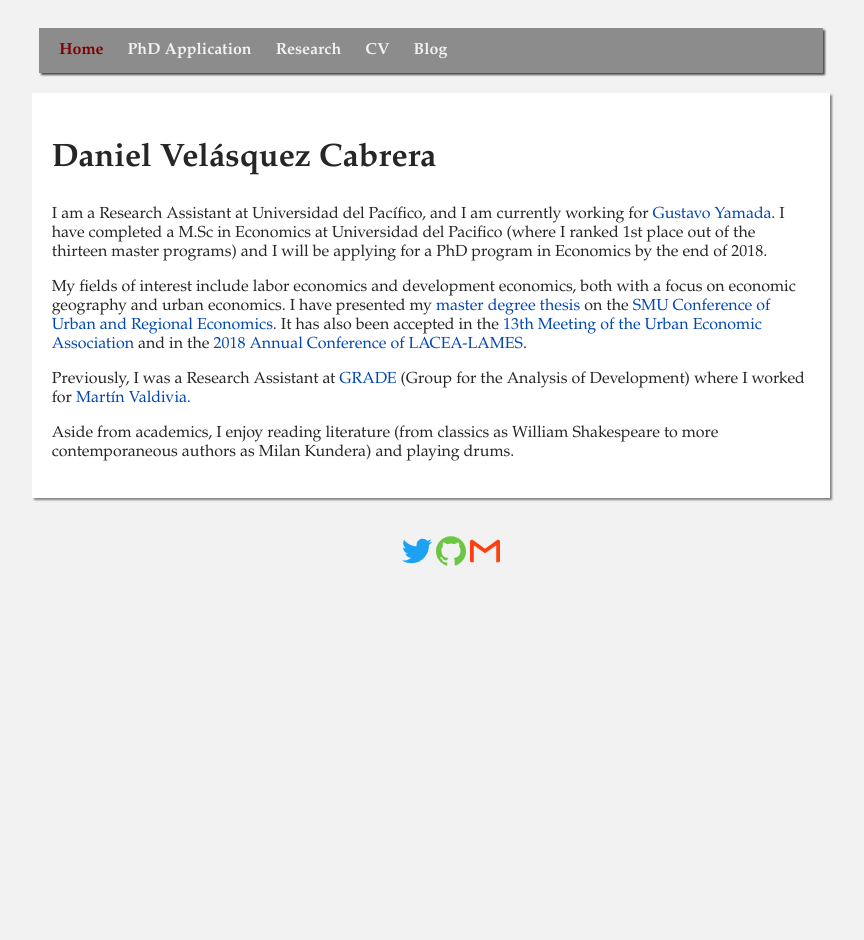
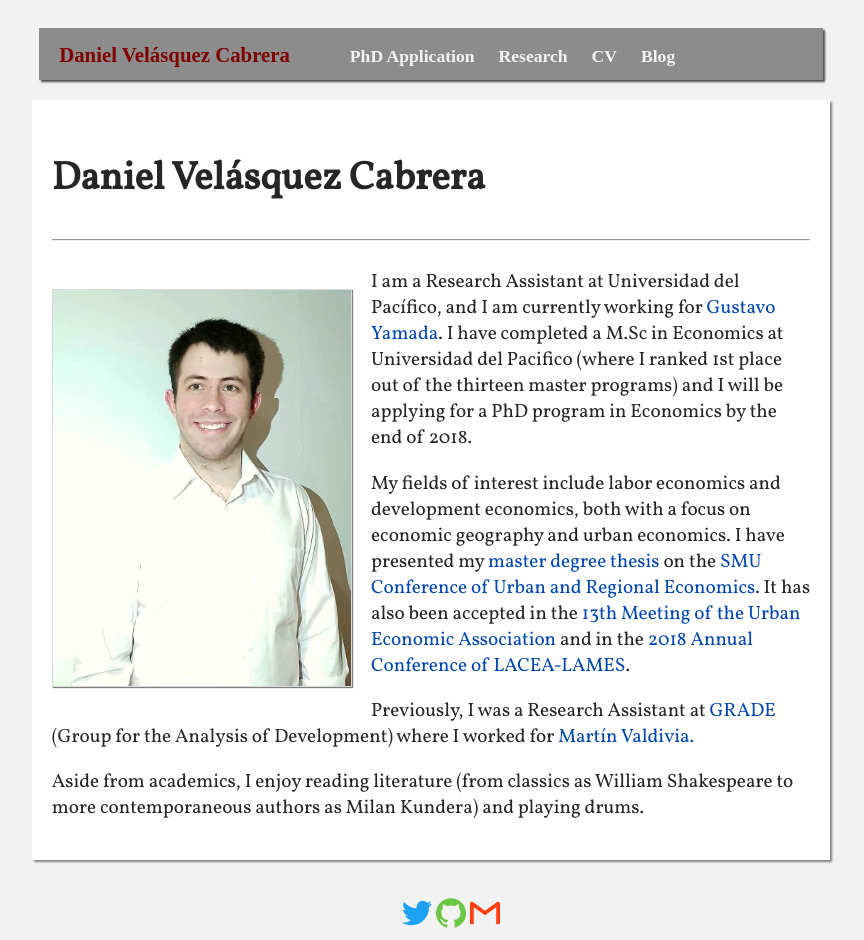
Before and after one commit to dvelasquezc/dvelasquezc.github.io, a Jekyll site: the page built from index.md, in a window 1280 px wide. Shown: the whole page, without its empty margins (209-1073 px from the left). Built offline with Jekyll 4.4.1, drawn with Linux system fonts in a browser that asks for light colours; some web fonts are replaced; before the commit the page ends 900 px from its top, so only the background shows below that.

Commit message:
pictureandothers

```diff
--- a/_includes/header.html
+++ b/_includes/header.html
@@ -3,13 +3,18 @@
 	<meta charset="utf-8">
     <meta http-equiv="X-UA-Compatible" content="IE=edge">
     <meta name="viewport" content="width=device-width, initial-scale=1">
+	<!-- Cool Font for Menu-->
+	<link href="https://fonts.googleapis.com/css?family=Cinzel" rel="stylesheet">
+	<link href="https://fonts.googleapis.com/css?family=Headland+One" rel="stylesheet">
+
+
 	</head>
 
 	<body>
 
 		<div id="menu">
-					<span>
-						<a href="{{ "/" | prepend: site.baseurl | prepend: site.url }}" {% if "/"  == page.url %} class="active" {% endif %}>Home</a>
+					<span id="name">
+						<a href="{{ "/" | prepend: site.baseurl | prepend: site.url }}" {% if "/"  == page.url %} class="active" {% endif %}>Daniel Velásquez Cabrera        </a>
 					</span>
 			{% assign sorted_pages = site.pages | sort:"order" %}
 			{% for pp in sorted_pages %}
--- a/_layouts/wrapper.html
+++ b/_layouts/wrapper.html
@@ -2,15 +2,15 @@
 <html class="backgroundcolor" >
 	<head>
 		<meta charset="UTF-8">
-		<meta name = "descrition" content ="My personal website.">
+		<meta name = "description" content ="My personal website.">
 		<meta name = "author" content ="Daniel Velásquez Cabrera">
 		<meta name = "viewport" content = "width=device-width, initial-scale=1.0">
 		<meta name="google-site-verification" content="n-4AS-BVXLk7kBX8600-ujqV3qVAVejlN4zIDfTmH2M" >
 		<title>{{ site.title }}</title> <!-- site comes from config.yml -->
 		<link rel="stylesheet" type="text/css" href="{{ "/assets/css/main.css" | prepend: site.baseurl | prepend: site.url }}"/>
 
-
-		{% seo %}
+		<!-- Fonts -->
+		<link href="https://fonts.googleapis.com/css?family=Vollkorn" rel="stylesheet">
 
 		<!-- Global site tag (gtag.js) - Google Analytics -->
 		<script async src="https://www.googletagmanager.com/gtag/js?id=UA-124589945-1"></script>
@@ -22,8 +22,8 @@
 		gtag('config', 'UA-124589945-1');
 
 
-</script>
-
+		</script>
+		{% seo %}
 	</head>
 
 	<div class = "desktop">
--- a/assets/css/main.css
+++ b/assets/css/main.css
@@ -27,6 +27,36 @@
 
 }
 
+#menu #name {
+	float:left;
+}
+
+#menu #name a {
+	padding: 5px 50px 3px 10px;
+	font-size: 1.30em;
+}
+
+#menu #name a:before {
+	content: "";
+	position: absolute;
+	margin: 0px 0px 0px -20px;
+	width: 100%;
+	height: 2px;
+	bottom: 0;
+	left: 0;
+	background-color: #f2f2f2;
+	visibility: hidden;
+	-webkit-transform: scaleX(0);
+	transform: scaleX(0);
+	-webkit-transition: all 0.3s ease-in-out 0s;
+	transition: all 0.3s ease-in-out 0s;
+}
+
+#menu #name a:hover:before {
+	visibility: visible;
+	-webkit-transform: scaleX(0.85);
+	transform: scaleX(0.85);
+}
 
 #menu  a {
 	position: relative;
@@ -34,9 +64,10 @@
 	color: #f2f2f2;
 	text-align: center;
 	text-decoration: none;
-	padding: 3px 10px 3px 10px;
+	padding: 8px 10px 3px 10px;
 	font-weight: bold;
-	font-family: 'Palatino', Verdana, serif;
+	font-family: 'Headland One', serif;
+	font-size: 1.10em;
 }
 
 #menu a.active  {
@@ -81,13 +112,13 @@
     z-index: 1;
 	text-align: left;
 	opacity: 0.90;
-	margin: 0px 0px 0px 80px;
+	margin: 0px 0px 0px 325px;
 }
 
 #menu .dropdown-content a { /* Links inside the dropdown */
     text-decoration: none;
 	text-align: left;
-	font-size: 0.8em
+	font-size: 0.9em
 }
 
 #menu .dropbtn:hover + .dropdown-content, #menu .dropdown-content:hover { /* Show the dropdown menu on hover */
@@ -100,7 +131,7 @@
 /*-----------------------    Content   ------------------------*/
 
 .page-header {
-	font-family: 'Palatino', Verdana, serif;
+	font-family: 'Vollkorn', serif;
 	font-size: 1.35em
 }
 
@@ -112,7 +143,9 @@
 	border-color: #d9d9d9;
 	box-shadow: 2px 2px 2px grey;
 	color: #262626;
-	font-family: 'Palatino', Verdana, serif;
+	font-family: 'Vollkorn', serif;
+	font-size: 1.2em
+
 
 }
 
@@ -146,9 +179,138 @@ table, th, td {
 	display: inline;
 	width: 40%;
 	padding: 0px 10px 5px 1px
+
+}
+
+#header_research {
+
 }
 
 
+/*--- Img profile ---*/
+.img_profile {
+
+	display: inline-block;
+
+}
+
+.img_profile > div {
+	float: left;
+	text-align: center;
+    padding: 0em 1em 0em 0em;
+}
+
+.img_profile img {
+	box-sizing: border-box;
+	width: 300px;
+	height: auto;
+	margin: auto;
+	padding: 0px 0px 0px 0px;
+	box-shadow: 1px 1px 1px grey;
+	border-color: #d9d9d9;
+	border-width:1px;
+	border-style:solid;
+	display: inline-block;
+}
+
+
+/*-- img left --*/
+.img_left {
+	display: inline-block;
+	box-shadow: 1px 1px 1px grey;
+	border-color: #d9d9d9;
+	border-width:1px;
+	border-style:solid;
+	padding: 0 10px 0 10px;
+	background-color: #f2f2f2;
+}
+
+
+.img_left > div {
+	float: left;
+	text-align: center;
+	margin: 0.5em;
+    padding: 0.5em;
+}
+
+.img_left .title {
+  top: 10;
+  bottom: 0;
+  right: 10;
+  left: 10;
+  font-size: smaller;
+  font-style: italic;
+  text-decoration: underline;
+}
+
+.img_left .title2 {
+  font-size: smaller;
+  font-style: italic;
+}
+
+.img_left span {
+}
+
+.img_left span > p {
+	text-align: justify;
+}
+
+.img_left img {
+	box-sizing: border-box;
+	width: 300px;
+	height: auto;
+	margin: auto;
+	padding: 0px 0px 0px 0px;
+	display: inline-block;
+}
+
+/* img right */
+.img_right {
+	display: inline-block;
+	box-shadow: 1px 1px 1px grey;
+	border-color: #d9d9d9;
+	border-width:1px;
+	border-style:solid;
+	padding: 0 10px 0 10px;
+	background-color: #f2f2f2;
+
+}
+
+.img_right > div {
+	float: right;
+	text-align: center;
+	margin: 0.5em;
+    padding: 0.5em;
+}
+
+.img_right .title {
+  top: 10;
+  bottom: 0;
+  right: 10;
+  left: 10;
+  font-size: smaller;
+  font-style: italic;
+  text-decoration: underline;
+}
+
+.img_right .title2 {
+  font-size: smaller;
+  font-style: italic;
+}
+
+.img_right span > p {
+	text-align: justify;
+
+}
+
+.img_right img {
+	box-sizing: border-box;
+	width: 400px;
+	height: auto;
+	margin: auto;
+	padding: 5px 20px 0px 0px;
+	display: inline-block
+}
 /*-------------------- Social buttons -----------------------*/
 
 .socialbuttons {
--- a/index.md
+++ b/index.md
@@ -12,7 +12,14 @@ dropdown_folder: "no"
 	<h1>Daniel Velásquez Cabrera</h1>
 </header>
 
+<hr>
+
 <div>
+
+	<div class="img_profile">
+		<div>
+			<p><img src="/assets/images/profile4.jpg" alt="Daniel Velásquez Cabrera"></p>
+		</div>
 
 	<span> <p>I am a Research Assistant at Universidad del Pacífico, and I am currently working for <a href="https://scholar.google.com.pe/citations?user=qV3OqlUAAAAJ&hl=es&oi=ao">Gustavo Yamada</a>.
 	I have completed a M.Sc in Economics at Universidad del Pacifico (where I ranked 1st place out of the thirteen master programs) and I will be applying for a PhD program in Economics by the end of 2018.</p> </span>
@@ -26,6 +33,7 @@ dropdown_folder: "no"
 
 	<p> Aside from academics, I enjoy reading literature (from classics as William Shakespeare to more contemporaneous authors as Milan Kundera) and playing drums.</p>
 
+	</div>
 
 </div>
 </article>
```
Also changed, not shown: assets/images/profile2.jpg (added), assets/images/profile3.jpg (added), assets/images/profile4.jpg (added), assets/images/trade_violence/Figure5_men.png (added), assets/images/trade_violence/Figure5_women.png (added), assets/images/trade_violence/FigureA3_men.png (added), assets/images/trade_violence/FigureA3_women.png (added), assets/images/trade_violence/equation.PNG (added), assets/images/trade_violence/kdensity_.png (added), assets/images/trade_violence/tariffs_bars.png (added), assets/images/trade_violence/tariffs_line.png (added), assets/images/trade_violence/tariffs_line_sectors.png (added), assets/images/trade_violence/tariffschanges_scatter.png (added), assets/images/trade_violence/tariffschanges_scattersex.png (added).
